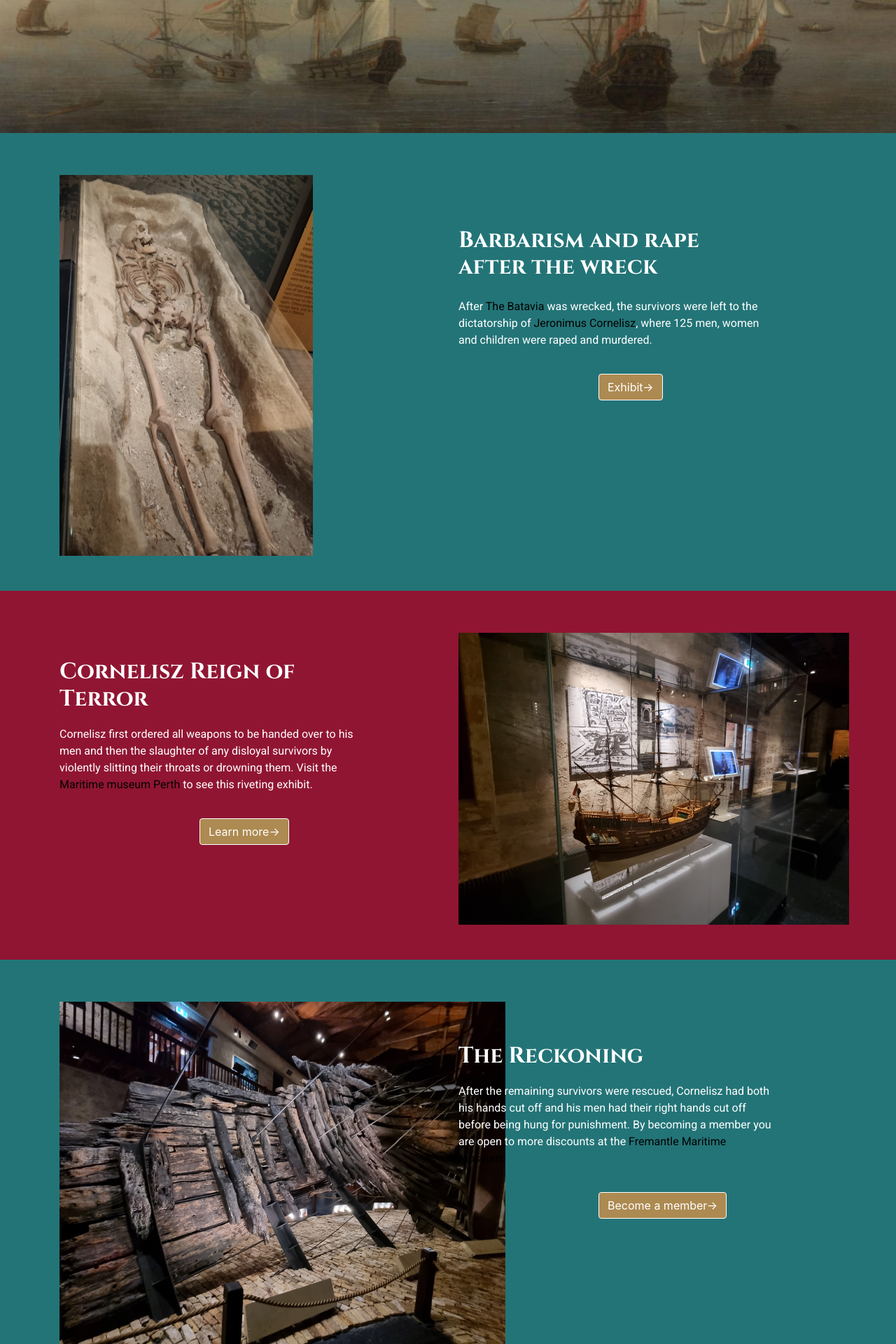
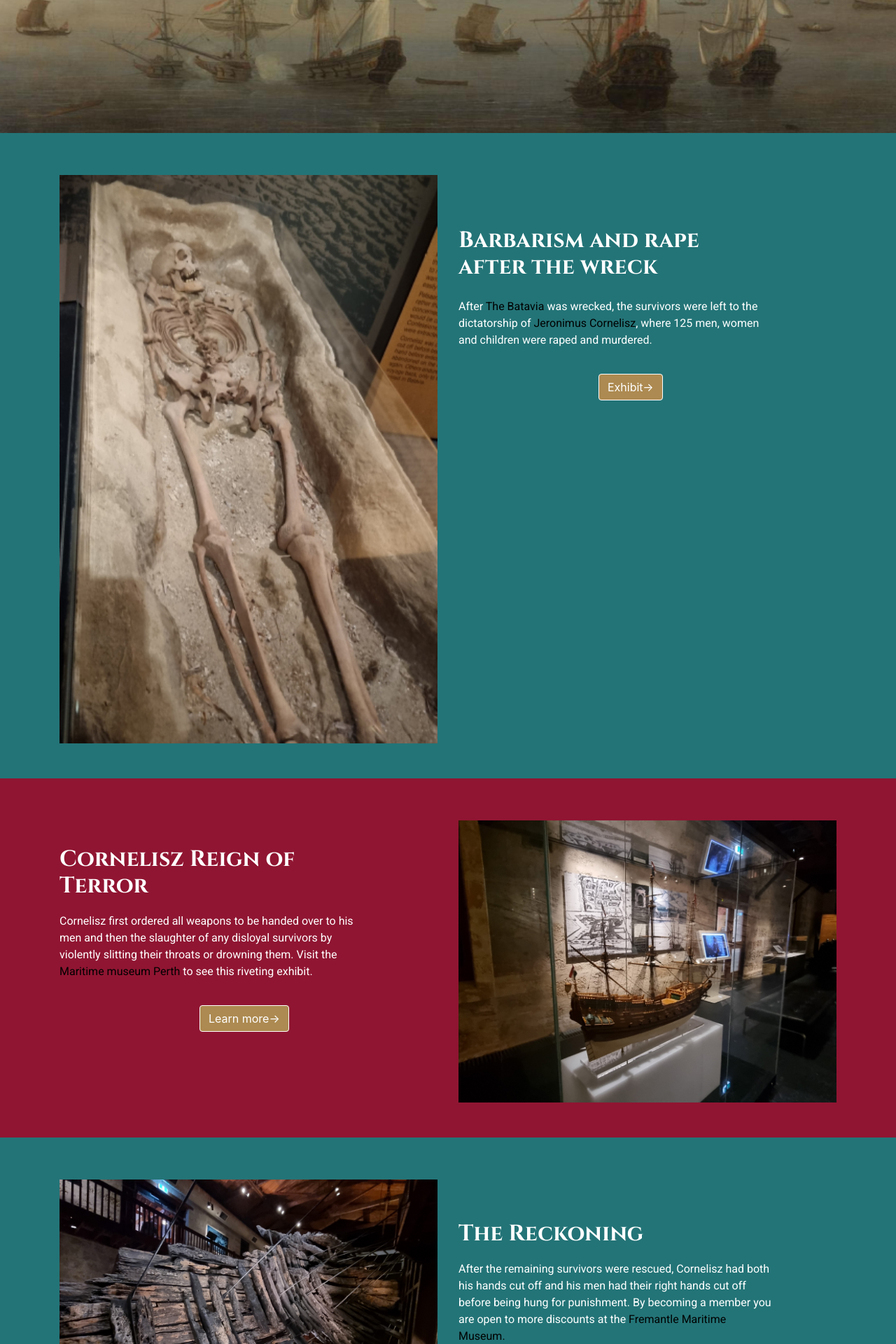
Before and after one commit to Litlfoot/batavia_shipwreck, a PHP site: page / in a window 1280 px wide. Shown: the part 353-2273 px from the top of the page at 70% size. Run offline with PHP 8.4, Linux system fonts and the light colour scheme.

Commit message:
Update style.css
Not sure if making images auto is the solution

```diff
--- a/style.css
+++ b/style.css
@@ -29,7 +29,9 @@ width:840px;
             font-family: 'Cinzel', serif;
 
            }
-           .barbarism_image {margin-top:60px;margin-bottom:50px;}
+           .barbarism_image {margin-top:60px;margin-bottom:50px;width: 100%;
+            max-width: 100%;
+            height: auto;}
            .bataviashipwreck {color:#000000;}
            .thebatavia {color:#000000;}
            .jeronimuscornelisz {color:#000000;}
@@ -38,20 +40,24 @@ width:840px;
            .barbarismbg p{color:#ffffff;font-family: 'Roboto', sans-serif;width:450px;}
 
             .maritimemuseumperth {color:#000000;}
-            .reignimage{margin-top:60px;margin-bottom:50px;}
+            .reignimage{margin-top:60px;margin-bottom:50px;width: 100%;
+                max-width: 100%;
+                height: auto;}
            .reignbg{background-color:#901532;}
            .reignbg h2{font-family: 'Cinzel', serif;color:#ffffff;font-size: 2em;width:400px;padding-bottom:2%;margin-top:18%;}
            .reignbg p{color:#ffffff;font-family: 'Roboto', sans-serif;width:450px;}
 
            .fremantlemaritimemuseum {color:#000000;}
            .reckoningbg {background-color:#237477;}
-           .reckoningimage{margin-top:60px;margin-bottom:50px;}
+           .reckoningimage{margin-top:60px;margin-bottom:50px;width: 100%;
+            max-width: 100%;
+            height: auto;}
            .reckoningbg h2{font-family: 'Cinzel', serif;color:#ffffff;font-size: 2em;width:400px;padding-bottom:2%;margin-top:22%;}
            .reckoningbg p{color:#ffffff;font-family: 'Roboto', sans-serif;width:450px;}
 
            .btn-primary{
             background-color: #AD8A51; border-color:#ffffff; margin-top:20px;margin-left:200px;
-        } /* how to make seperate button classes ? */
+        } /* how to make seperate button classes - so i can move them around seperately? */
         .btn-primary:hover{color:#fff;background-color:#DCB77A;border-color:#AD8A51}
 
         footer{background-color: #000000; background-size: cover;font-family: 'Roboto', sans-serif;color:#ffffff;}
```
